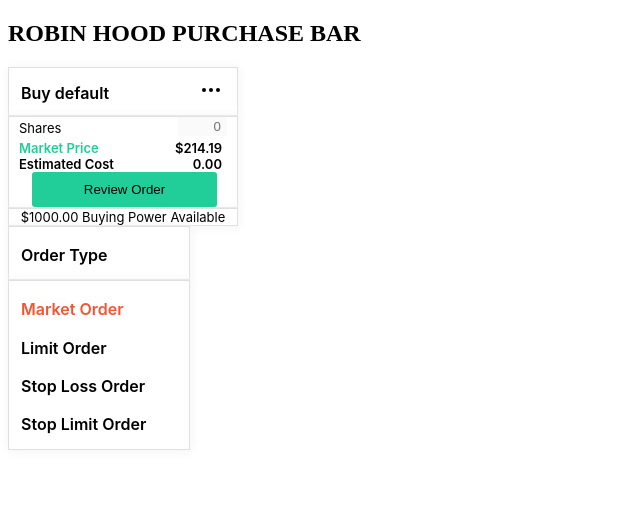
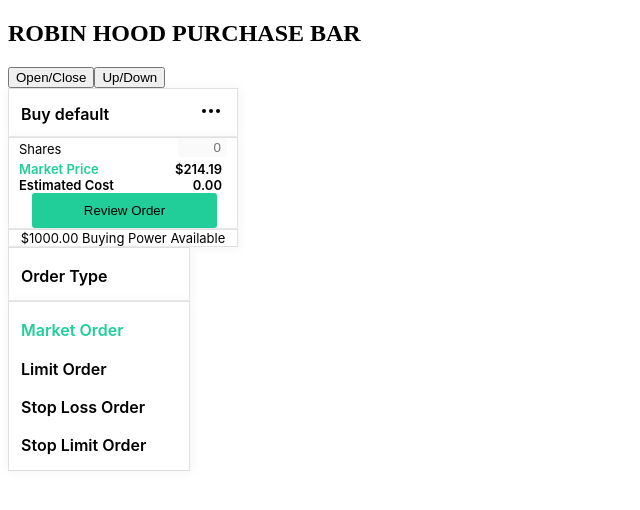
Before and after one commit to The-Merry-Men/service-purchase, a React app: page / in a window 1280 px wide. Shown: the top 510 px of the page, without its empty margins (0-640 px from the left). Built offline with nearby package versions, Linux system fonts and the light colour scheme; no server answers.

Commit message:
added button to change state to showcase the different renderings of the site

```diff
--- a/client/src/components/app.jsx
+++ b/client/src/components/app.jsx
@@ -48,11 +48,13 @@
   render() {
     return (
       <div>
+      <button onClick={() => this.updateState({open: !this.state.open})}>Open/Close</button>
+      <button onClick={() => this.updateState({up: !this.state.up})}>Up/Down</button>
       <TopBar up={this.state.up} open={this.state.open} error={this.state.error} ticker={this.state.ticker}/>
       <MiddleBar up={this.state.up} open={this.state.open} price={this.state.price} error={this.state.error} updateState={this.updateState.bind(this)} balance={this.state.balance} shares={this.state.shares}/>
       <ReviewBar up={this.state.up} open={this.state.open} error={this.state.error} balance={this.state.balance} shares={this.state.shares} price={this.state.price} updateState={this.updateState.bind(this)}/>
       <BottomBar open={this.state.open} balance={this.state.balance}/>
-      <Menu open={this.state.open}/>
+      <Menu open={this.state.open} up={this.state.up}/>
       </div>
     )
   }
--- a/client/src/components/menu-bottom-bar.jsx
+++ b/client/src/components/menu-bottom-bar.jsx
@@ -1,7 +1,7 @@
 import React from 'react';
 import styled from 'styled-components';
 
-const rhBlack = '"#1b1b1d"';
+const rhBlack = "#1b1b1d";
 const rhGreen = "#21ce99";
 const rhOrange = "#f45531";
 
@@ -27,7 +27,11 @@
     margin-top: 4px;
     color : ${props => {
       if (!props.clicked) {
-        return "black"
+        if (props.open) {
+          return "black"
+        } else {
+          return "white"
+        }
       } else {
         if (props.up) {
           return rhGreen
@@ -52,7 +56,7 @@
   }
   render() {
     return (
-      <Text13Div onClick={this.clickHandler.bind(this)} clicked={this.state.clicked} up={this.props.up}>{this.props.text}</Text13Div>
+      <Text13Div onClick={this.clickHandler.bind(this)} clicked={this.state.clicked} up={this.props.up} open={this.props.open}>{this.props.text}</Text13Div>
     )
   }
 }
@@ -63,11 +67,11 @@
   }
   render() {
     return (
-      <MenuBottomBarWrapper open={this.props.open}>
-      <MenuButton text='Market Order' default={true}/>
-      <MenuButton text='Limit Order'/>
-      <MenuButton text='Stop Loss Order'/>
-      <MenuButton text='Stop Limit Order'/>
+      <MenuBottomBarWrapper open={this.props.open} up={this.props.up}>
+      <MenuButton text='Market Order' open={this.props.open} default={true} up={this.props.up}/>
+      <MenuButton text='Limit Order' open={this.props.open} up={this.props.up}/>
+      <MenuButton text='Stop Loss Order' open={this.props.open} up={this.props.up}/>
+      <MenuButton text='Stop Limit Order' open={this.props.open} up={this.props.up}/>
       </MenuBottomBarWrapper>
     )
   }
--- a/client/src/components/menu-top-bar.jsx
+++ b/client/src/components/menu-top-bar.jsx
@@ -28,8 +28,8 @@
   }
   render() {
     return (
-      <TopBarWrapper open={this.props.open}>
-        <OrderType open={this.props.open}>Order Type</OrderType>
+      <TopBarWrapper open={this.props.open} up={this.props.up}>
+        <OrderType open={this.props.open} up={this.props.up}>Order Type</OrderType>
       </TopBarWrapper>
     )
   }
--- a/client/src/components/menu.jsx
+++ b/client/src/components/menu.jsx
@@ -10,8 +10,8 @@
   render() {
     return (
       <div>
-      <MenuTopBar open={this.props.open}/>
-      <MenuBottomBar open={this.props.open}/>
+      <MenuTopBar open={this.props.open} up={this.props.up}/>
+      <MenuBottomBar open={this.props.open} up={this.props.up}/>
       </div>
     )
   }
```
Also changed, not shown: 1 other file (tests, documents, lock files or other folders).
